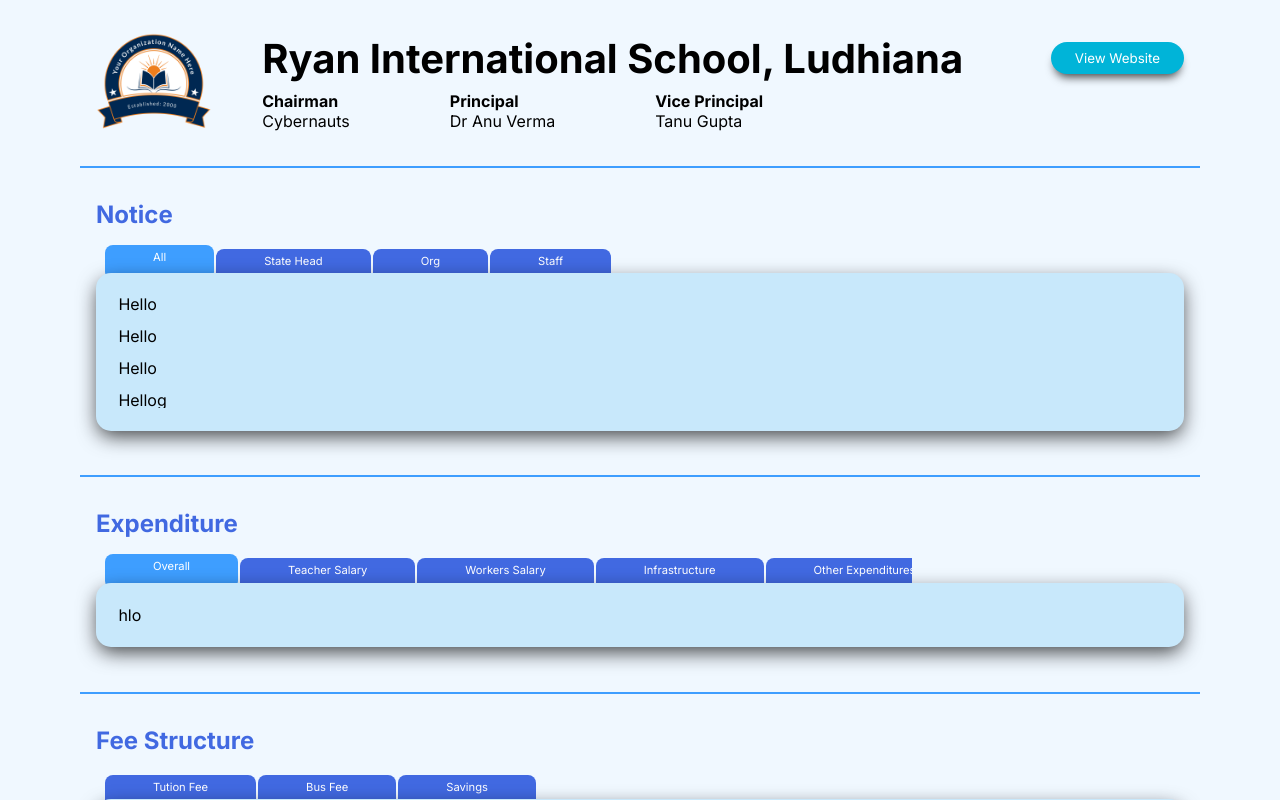
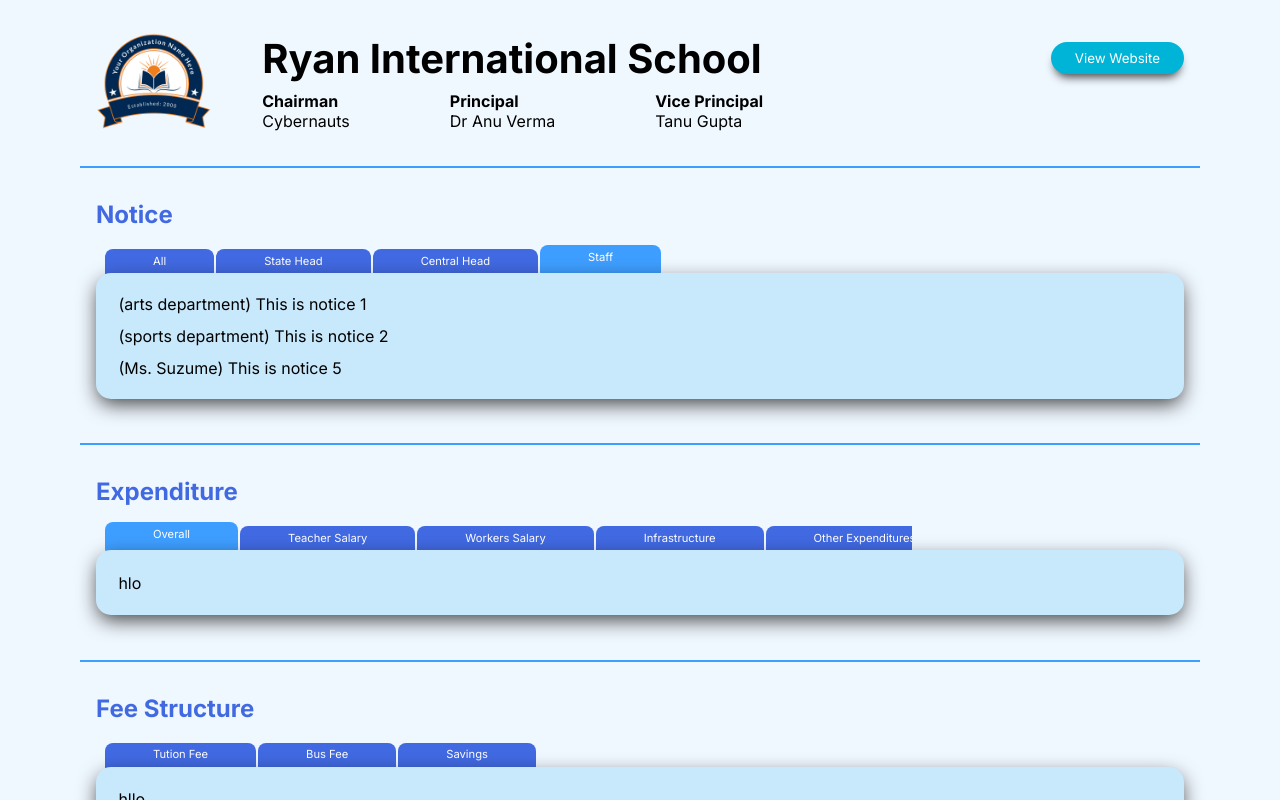
Before and after one commit to TarushGupta23/SchoolManager, a React (Create React App) app: page /school in a window 1280 px wide. Both pictures are taken after a click on the element "Staff". Shown: the top 800 px of the page. Built offline with nearby package versions, Linux system fonts and the light colour scheme.

Commit message:
complete school notice activity

```diff
--- a/src/App.js
+++ b/src/App.js
@@ -1,7 +1,6 @@
 import "./app.css"
 import Student from "./pages/Student/Student.jsx";
-import { std, teacher } from "./DB_conditions.js";
-import React, { useState, useEffect } from 'react';
+import { std, teacher, school } from "./DB_conditions.js";
 import Teacher from "./pages/Teacher/Teacher.jsx";
 import { BrowserRouter as Router, Route, Routes } from 'react-router-dom';
 import Login from "./pages/Login/Login.jsx";
@@ -19,7 +18,7 @@
         <Route path="/" element={<Login setUser={setUser} />}/>
         <Route path="/teacher/" element={<Teacher teacher={teacher} />} />
         <Route path="/student/" element={<Student student={std}/>} />
-        <Route path="/school/" element={<School/>} />
+        <Route path="/school/" element={<School school={school}/>} />
       </Routes>
       </Router>
     );
--- a/src/DB_conditions.js
+++ b/src/DB_conditions.js
@@ -267,5 +267,31 @@
         "Degree 3"
     ]
 }
+// -=-=-=-=-=-=-=-=-=-=-=-=-=-=-=-=-=-=-=-=-=-=-=-=-=-=-=-=-=-=-=-=-=-=-=-=-=-=-=-=-=-=-=-=-=-=-=-=-=-=-=-=-=-=-
+// -=-=-=-=-=-=-=-=-=-=-=-=-=-=-=-=-=-=-=-=-=-=-=-=-=-=-=-=-=-=-=-=-=-=-=-=-=-=-=-=-=-=-=-=-=-=-=-=-=-=-=-=-=-=-
+// -=-=-=-=-=-=-=-=-=-=-=-=-=-=-=-=-=-=-=-=-=-=-=-=-=-=-=-=-=-=-=-=-=-=-=-=-=-=-=-=-=-=-=-=-=-=-=-=-=-=-=-=-=-=-
+const school = {
+    schoolName: 'Ryan International School',
+    website: 'https://www.youtube.com', // can be null for no site
+    notices: [
+        { txt: "This is notice 1", expireDate: new Date("2025-12-08"), by: "arts department" },
+        { txt: "This is notice 2", expireDate: new Date("2025-12-08"), by: "sports department" },
+        { txt: "This is notice 3", expireDate: new Date("2025-12-08"), by: "State Head" },
+        { txt: "This is notice 4", expireDate: new Date("2025-12-08"), by: "Central Head" },
+        { txt: "This is notice 5", expireDate: new Date("2025-12-08"), by: "Ms. Suzume" }
+    ], teachers: [
+
+    ], classes: {
+
+    }, workers: [
+
+    ], maintainenceExpenditure: [
+
+    ], goals: [
+
+    ], busses: [
+
+    ]
+}
 export default db;
-export { std, db, teacher };
+export { std, db, teacher, school };
--- a/src/pages/school/School.jsx
+++ b/src/pages/school/School.jsx
@@ -1,8 +1,34 @@
-import React from "react";
+import React, { useState } from "react";
 import './school.css'
 import Button from "../../components/Button/BaseButton";
 
-export default function School() {
+export default function School(props) {
+    const school = props.school;
+    // ----------------- FOR NOTICE BOARD -----------------
+    const [noticeTab, setNoticeTab] = useState('All');
+    const handleNoticeTabClick = (tab) => {
+        setNoticeTab(tab);
+    }
+    const renderNoticeTab = () => {
+        if (noticeTab === 'All') {
+            return school.notices.map((record, index) => (
+                <li key={index}>({record.by}) {record.txt}</li>
+            ));
+        } else if (noticeTab === 'Staff') {
+            return school.notices
+                .filter(notice => (notice.by != 'Central Head' && notice.by != 'State Head'))
+                .map((notice, index) => (
+                    <li key={index}>({notice.by}) {notice.txt}</li>
+                ))
+        } else {
+            return school.notices
+                .filter(notice => notice.by === noticeTab)
+                .map((notice, index) => (
+                    <li key={index}>{notice.txt}</li>
+                ));
+        }
+    }
+
     /* ==============================================
                     MAIN CODE
     ============================================== */
@@ -10,7 +36,10 @@
         <section id="school-hero-section">
             <div className="school-logo"><img src="images/org-logo.png" alt="" /></div>
             <div className="school-content">
-                <h2 className="school-name">Ryan International School, Ludhiana <Button text="View Website" /></h2>
+                <h2 className="school-name">
+                    {school.schoolName}
+                    <Button text="View Website" func={() => { window.open(school.website, '_blank')}}/>
+                </h2>
                 <div className="hero-container">
                     <li>
                         <h4>Chairman</h4>  <span>Cybernauts</span>
@@ -29,25 +58,21 @@
             <h2 className="section-heading">Notice</h2>
             <div className="tab-container">
                 <ul>
-                    <div className="tab tab-selected">All</div>
-                    <div className="tab">State Head</div>
-                    <div className="tab">Org</div>
-                    <div className="tab">Staff</div>
+                    <div className={noticeTab === 'All' ? 'tab tab-selected' : 'tab'} onClick={()=>handleNoticeTabClick('All')}>All</div>
+                    <div className={noticeTab === 'State Head' ? 'tab tab-selected' : 'tab'} onClick={()=>handleNoticeTabClick('State Head')}>State Head</div>
+                    <div className={noticeTab === 'Central Head' ? 'tab tab-selected' : 'tab'} onClick={()=>handleNoticeTabClick('Central Head')}>Central Head</div>
+                    <div className={noticeTab === 'Staff' ? 'tab tab-selected' : 'tab'} onClick={()=>handleNoticeTabClick('Staff')}>Staff</div>
                 </ul>
             </div>
             <div className="notice-content tab-content">
                 <ul>
-                    <li>Hello</li>
-                    <li>Hello</li>
-                    <li>Hello</li>
-                    <li>Hellog</li>
+                    {renderNoticeTab()}
                 </ul>
             </div>
         </section>
 
         <section id="money">
             <h2 className="section-heading">Expenditure</h2>
-            {/* need to show expences in bar graph format, teachers salary, staff salary, busses, infrastructure, goals... */}
             <div className="tab-container">
                 <ul>
                     <div className="tab tab-selected">Overall</div>
```
